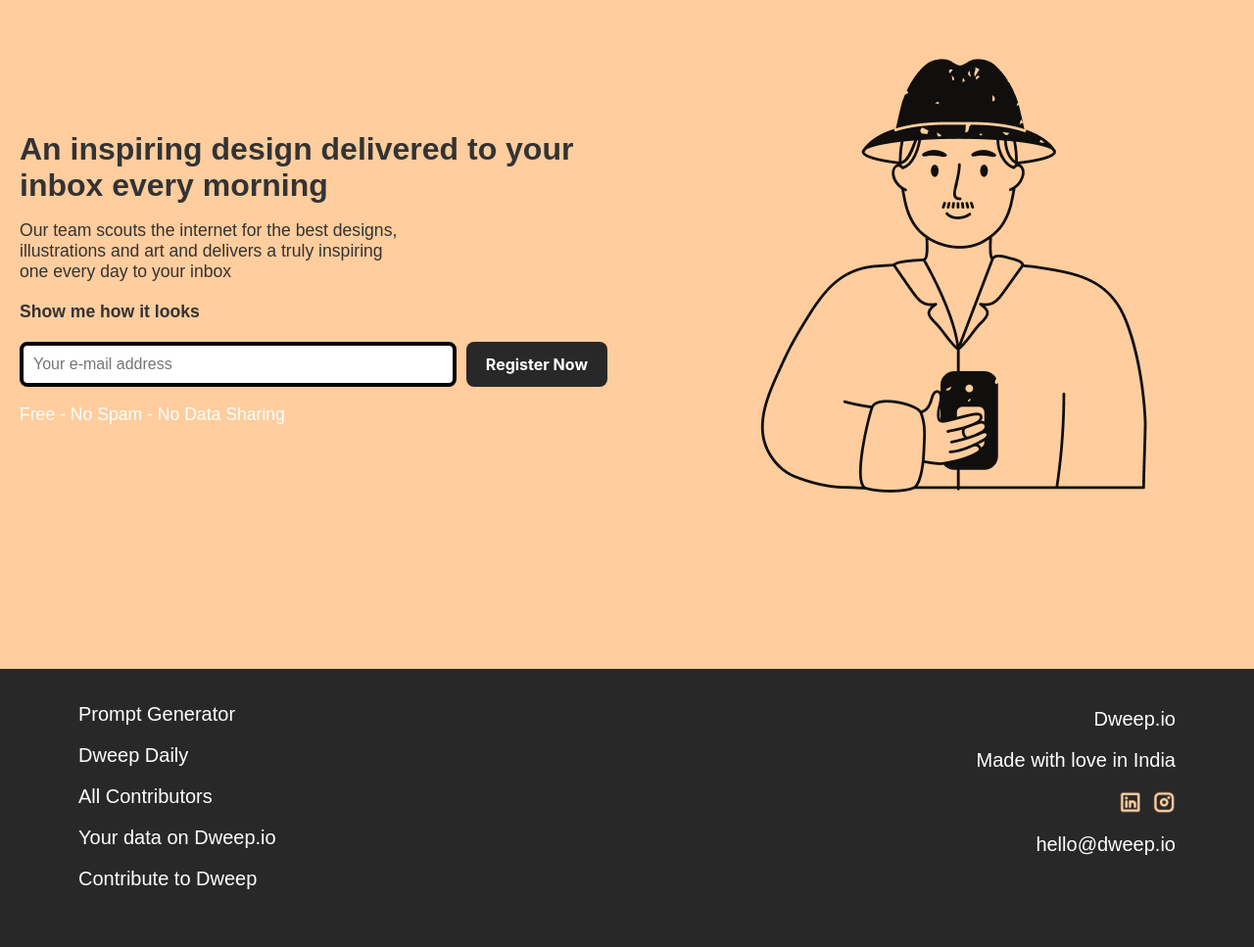
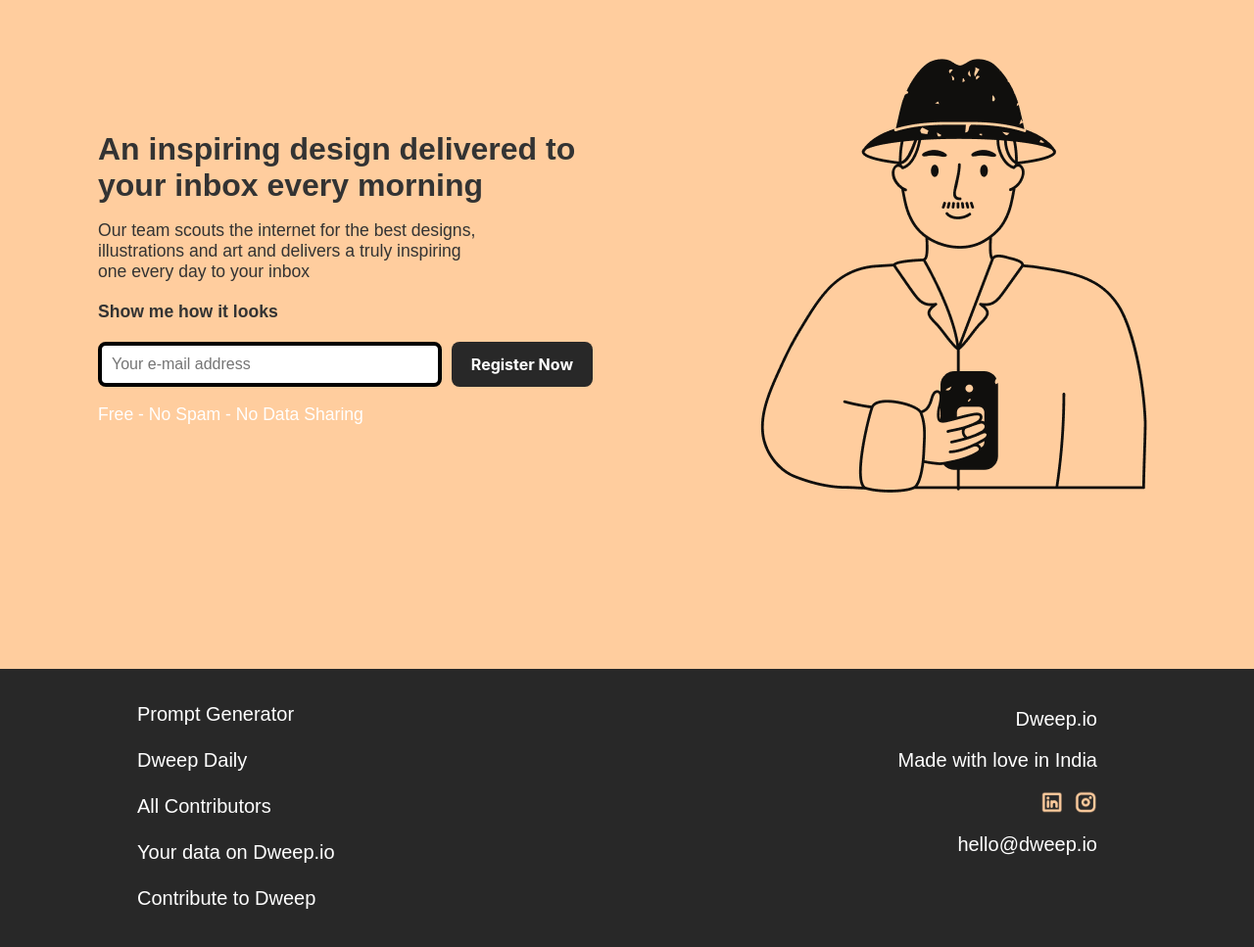
Before and after one commit to ashvinkolhe/MicroProject1, a plain HTML site: page index.html in a window 1280 px wide. Shown: the part 117-1084 px from the top of the page at 98% size. Drawn offline with Linux system fonts and the light colour scheme.

Commit message:
CSS styles file Changes

```diff
--- a/styles.css
+++ b/styles.css
@@ -40,12 +40,12 @@ body::-webkit-scrollbar {
 
 .content {
   max-width: 600px;
+  padding: 10px 80px;
 }
 
 .content h1 {
   font-size: 2em;
   margin-bottom: 10px;
-
 }
 
 .content p {
@@ -79,11 +79,10 @@ body::-webkit-scrollbar {
   padding: 10px;
   font-size: 1em;
   border: 1px solid #ccc;
-  border-radius: 5px;
-  flex: 1;
   background: #FFFFFF;
   border: 4px solid #000000;
   border-radius: 8px;
+  flex: 1;
 }
 
 #register {
@@ -129,7 +128,6 @@ footer {
   padding: 30px 80px;
   height: 290px;
   box-sizing: border-box;
-
 }
 
 .footer-left,
@@ -139,7 +137,6 @@ footer {
   justify-content: center;
   font-size: 20px;
   line-height: 160%;
-
 }
 
 .footer-left ul {
@@ -150,6 +147,7 @@ footer {
 
 .footer-left ul li {
   margin-bottom: 10px;
+  padding: 0 80px 5px 60px;
 }
 
 .footer-left ul li a {
@@ -159,6 +157,7 @@ footer {
 
 .footer-right {
   align-items: flex-end;
+  padding: 0 80px 5px 60px;
 }
 
 .footer-right p {
```
